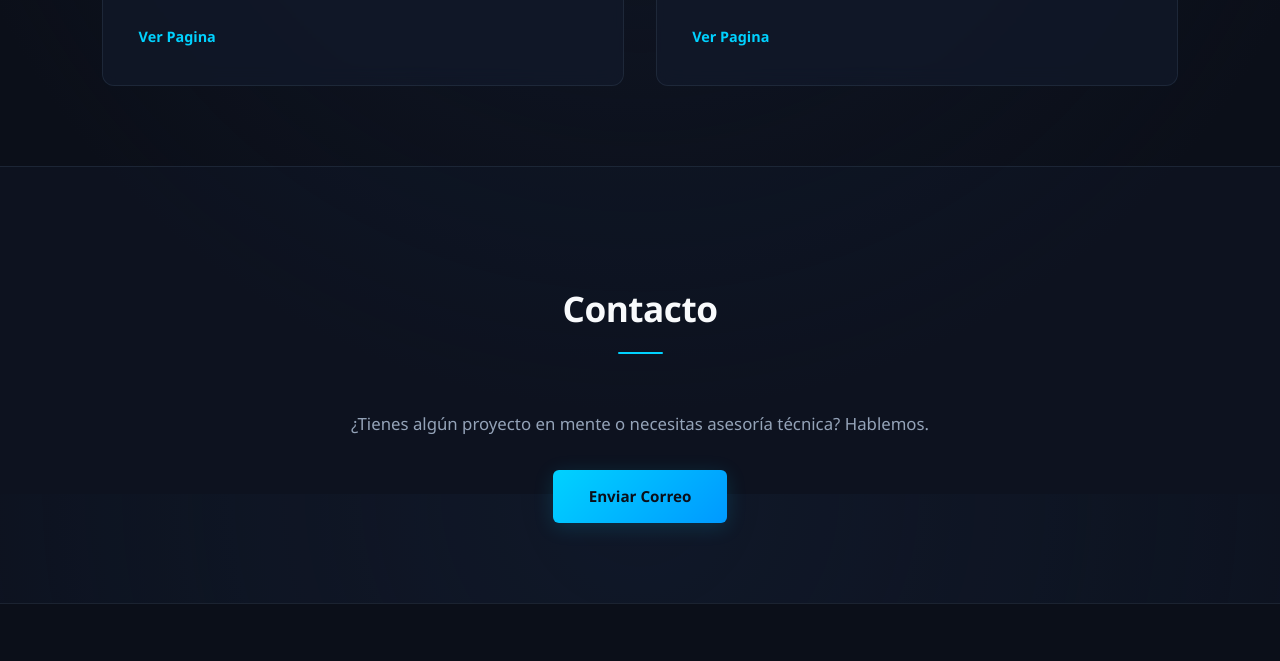
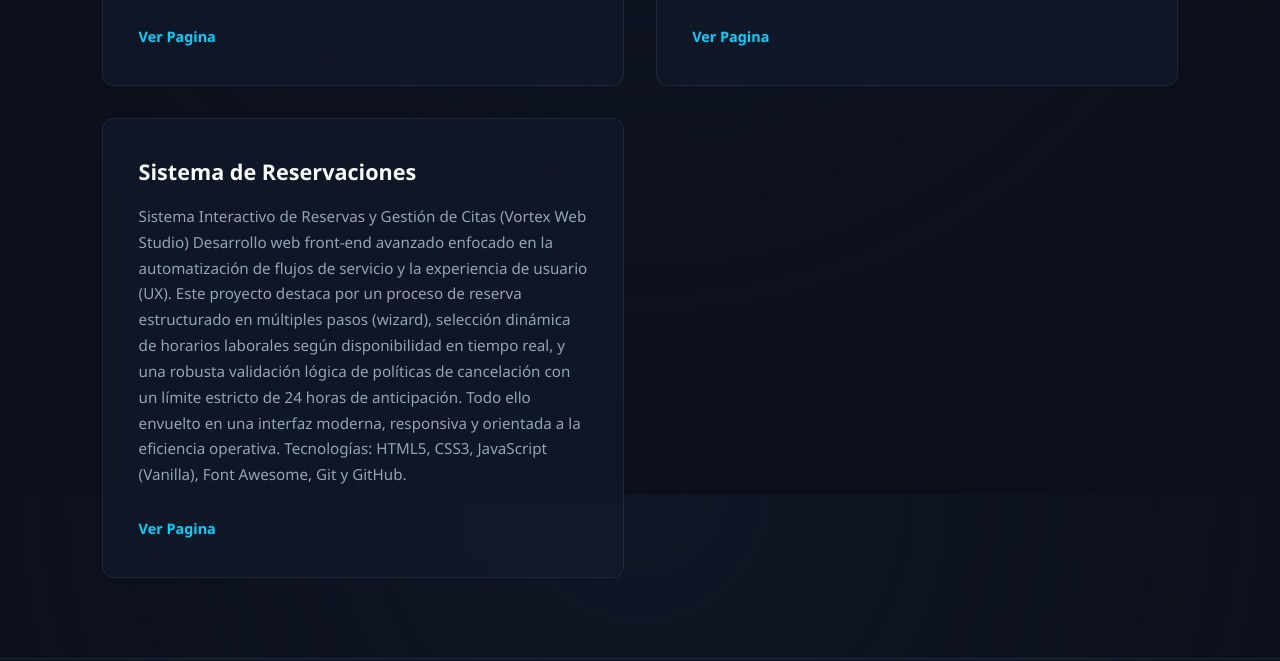
Before and after one commit to RobertoCje/Vortex-Web-Estudio, a plain HTML site: page index.html in a window 1280 px wide. Shown: the part 1906-2567 px from the top of the page. Drawn offline with Linux system fonts and the light colour scheme.

Commit message:
integracion del link para el sistema de reservaciones

```diff
--- a/index.html
+++ b/index.html
@@ -75,6 +75,15 @@
                     Enfoque: Arquitectura limpia, diseño responsivo y rendimiento óptimo de navegación.</p>
                 <a href="https://robertocje.github.io/proyecto-4/" target="_blank">Ver Pagina</a>
             </article>
+            <!-- Proyecto 3 -->
+            <article class="project-card">
+                <h3>Sistema de Reservaciones</h3>
+                <p>Sistema Interactivo de Reservas y Gestión de Citas (Vortex Web Studio)
+
+Desarrollo web front-end avanzado enfocado en la automatización de flujos de servicio y la experiencia de usuario (UX). Este proyecto destaca por un proceso de reserva estructurado en múltiples pasos (wizard), selección dinámica de horarios laborales según disponibilidad en tiempo real, y una robusta validación lógica de políticas de cancelación con un límite estricto de 24 horas de anticipación. Todo ello envuelto en una interfaz moderna, responsiva y orientada a la eficiencia operativa.
+
+Tecnologías: HTML5, CSS3, JavaScript (Vanilla), Font Awesome, Git y GitHub.</p>
+                <a href="https://robertocje.github.io/sistema-_citas/" target="_blank">Ver Pagina</a>
         </div>
     </section>
 
```
